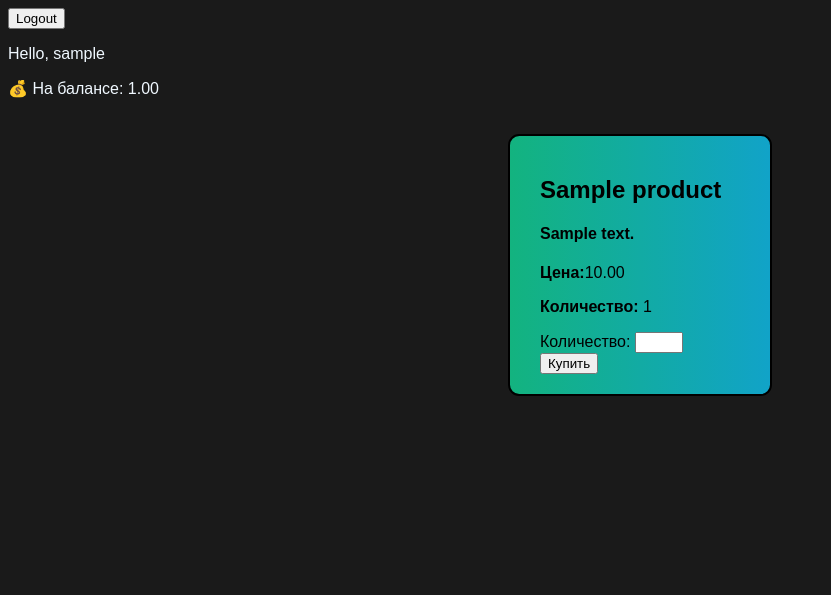
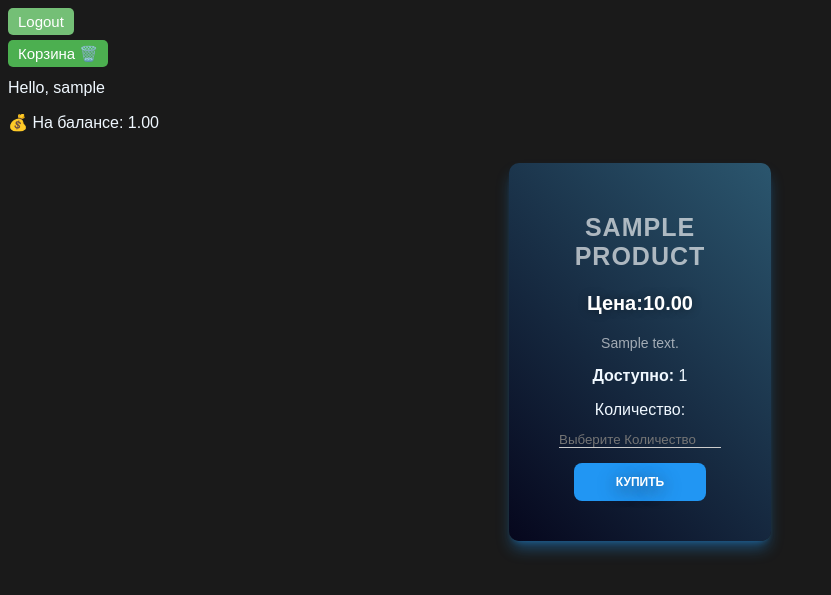
Before and after one commit to d0rian3/module_3_new, a Django app: page / in a window 1280 px wide. Shown: the top 595 px of the page, without its empty margins (0-831 px from the left). Run offline with Django 5.2, Linux system fonts and the light colour scheme; a user stored in the database is signed in; tables that the repository leaves empty hold one stand-in row (values such as "Sample post").

```diff
--- a/myapp/templates/base.html
+++ b/myapp/templates/base.html
@@ -8,6 +8,9 @@
     body {
       background-color: #1a1a1a;
       color: aliceblue;
+
+      position: relative;
+      font-family: sans-serif;
     }
     .fatherDiv {
       display: flex;
@@ -17,6 +20,7 @@
   </style>
   <body style="font-family: sans-serif">
     <nav>{%block nav%}{%endblock%}</nav>
+
     <div class="fatherDiv">{% block content %} {% endblock %}</div>
   </body>
 </html>
--- a/myapp/templates/product_list.html
+++ b/myapp/templates/product_list.html
@@ -1,9 +1,24 @@
 {% extends 'base.html' %} {%block nav%} {% if user.is_authenticated %}
+
+<style>
+  .logoutNav {
+    padding: 5px 10px;
+    background: #74bf76;
+    border: none;
+    border-radius: 5px;
+    color: white;
+    cursor: pointer;
+    font-size: 15px;
+    text-decoration: none;
+    margin-bottom: 10px;
+  }
+</style>
 <div>
   <form action="{% url 'logout' %}" method="post">
     {% csrf_token %}
-    <input type="submit" value="Logout" />
+    <input type="submit" value="Logout" class="logoutNav" />
   </form>
+  <a href="{% url 'purchase_lists' %}" class="buyList">Корзина 🗑️</a>
   <p>Hello, {{ user.username }}</p>
   <p>💰 На балансе: {{ user.wallet }}</p>
 </div>
@@ -23,28 +38,82 @@
   a:hover {
     background: #45a049;
   }
-  .cardWrapper {
-    --background: linear-gradient(to right, #13b37f 0%, #11a3c8 100%);
-    margin-top: 20px;
-    width: 200px;
 
-    padding: 20px 30px;
-    border-radius: 0.7rem;
-    overflow: visible;
-    background: #f7ba2b;
-    background: var(--background);
+  .countInput {
+    background-color: transparent;
+    border: none;
+    border-bottom: 1px solid #ccc;
+    color: #000;
+    padding: 8px 8px 0px 0px;
+    outline: none;
+    width: 70%;
+    margin: 5px 0px 15px 0px;
+  }
+  .buyButton {
+    -webkit-user-select: none;
+    -moz-user-select: none;
+    user-select: none;
+    border: none;
+    outline: none;
+    color: rgb(255 255 255);
+    text-transform: uppercase;
+    font-weight: 700;
+    font-size: 0.75rem;
+    padding: 0.75rem 1.5rem;
+    background-color: rgb(33 150 243);
+    border-radius: 0.5rem;
+    width: 60%;
+    text-shadow: 0px 4px 18px #2c3442;
+    cursor: pointer;
+  }
+  .card {
+    display: flex;
+    flex-direction: column;
+    align-items: center;
+    justify-content: space-around;
+    width: 260px;
+    padding: 20px 1px;
+    margin: 15px 10px;
+    text-align: center;
     position: relative;
-    z-index: 1;
-    color: black;
-    border: 2px solid black;
+    cursor: pointer;
+    box-shadow: 0 10px 15px -3px rgba(33, 150, 243, 0.4),
+      0 4px 6px -4px rgba(33, 150, 243, 0.4);
+    border-radius: 10px;
+    background-color: #6b6ecc;
+    background: linear-gradient(45deg, #04051dea 0%, #2b566e 100%);
+  }
+
+  .content {
+    padding: 20px;
+  }
+  .content .price {
+    color: white;
+    font-weight: 800;
+    font-size: 20px;
+    text-shadow: 0px 0px 10px rgba(0, 0, 0, 0.42);
+  }
+
+  .content .description {
+    color: rgba(255, 255, 255, 0.6);
+    margin-top: 10px;
+    font-size: 14px;
+  }
+  .content .title {
+    font-weight: 800;
+    text-transform: uppercase;
+    color: rgba(255, 255, 255, 0.64);
+    margin-top: 10px;
+    font-size: 25px;
+    letter-spacing: 1px;
   }
 </style>
-
-<div class="cardWrapper">
-  <h2>{{ product.title }}</h2>
-  <h4>{{ product.description }}</h4>
-  <p><b>Цена:</b>{{ product.price }}</p>
-  <p><b>Количество:</b> {{ product.count }}</p>
+<div class="card">
+  <div class="content">
+    <h2 class="title">{{ product.title }}</h2>
+    <p class="price"><b>Цена:</b>{{ product.price }}</p>
+    <div class="description">{{ product.description }}</div>
+    <p><b>Доступно:</b> {{ product.count }}</p>
     {% if user.is_authenticated %}
     <form method="post">
       {%csrf_token%}
@@ -54,15 +123,18 @@
         type="number"
         name="quantity"
         min="1"
+        class="countInput"
+        placeholder="Выберите Количество"
         max="{{ product.count }}"
         required
       />
-    <button type="submit">Купить</button>
+      <button type="submit" class="buyButton">Купить</button>
     </form>
     {% else %}
     <span>Wanna buy? <a href="{% url 'register' %}">Sign Up</a></span>
 
     {% endif %}
   </div>
+</div>
 
 {% endfor %} {% endblock %}
--- a/myapp/views.py
+++ b/myapp/views.py
@@ -4,13 +4,15 @@ from .models import Product, Purchase, Refund
 from django.contrib.auth.forms import UserCreationForm
 from django.contrib.auth.mixins import LoginRequiredMixin
 from django.contrib.auth.views import LoginView, LogoutView
-from django.views.generic import ListView, CreateView, UpdateView
+from django.views.generic import ListView, CreateView, UpdateView,DeleteView
 from django.shortcuts import redirect, get_object_or_404
 from django.contrib import messages
 from .models import User
 from django.db import transaction
 from django.contrib.auth.mixins import UserPassesTestMixin
+from django.urls import reverse_lazy
 from .forms import ProductForm
+from django.db.models import F, ExpressionWrapper, DecimalField
 from django.http import HttpResponseForbidden
 
 class CustomUserCreationForm(UserCreationForm):
@@ -33,9 +35,6 @@ class Register(CreateView):
 class Logout(LoginRequiredMixin, LogoutView):
     next_page = '/'
     login_url = 'login/'
-
-
-
 
 class ProductListView(ListView):
     model = Product
@@ -78,6 +77,19 @@ class ProductListView(ListView):
 
         messages.success(request, f"Успешно оплачено {quantity} x {product.title}")
         return redirect('product_list')
+
+class PurchaseList(ListView):
+    model = Purchase
+    template_name = 'purchase_list.html'
+    context_object_name = 'purchases'
+
+    def get_queryset(self):
+        return Purchase.objects.filter(user=self.request.user).annotate(
+            total_price = ExpressionWrapper(F('quantity') * F('product__price'),
+                                            output_field=DecimalField(max_digits=20, decimal_places=2)
+                                            )
+                                            )
+
 
 class AdminLoginView(LoginView):
     template_name = 'admin/admin_login.html'
@@ -131,3 +143,8 @@ class RefundProductAdmin(UpdateView):
     model = Product
     template_name = 'admin/refund_list.html'
     context_object_name = 'products'
+
+class DeleteProductAdmin(DeleteView):
+    model = Product
+    template_name = 'admin/product_list.html'
+    success_url = reverse_lazy('admin_product_list')
--- a/myproject/urls.py
+++ b/myproject/urls.py
@@ -1,5 +1,5 @@
 from django.urls import path
-from myapp.views import ProductListView, Login, Logout, Register,AdminProductListView,AdminLoginView,CreateProductAdmin,UpdateProductAdmin,RefundProductAdmin
+from myapp.views import ProductListView, Login, Logout, Register,AdminProductListView,AdminLoginView,CreateProductAdmin,UpdateProductAdmin,RefundProductAdmin,PurchaseList,DeleteProductAdmin
 
 
 urlpatterns = [
@@ -11,5 +11,8 @@ urlpatterns = [
     path('admin/product-list/', AdminProductListView.as_view(), name='admin_product_list'),
     path('admin/create-product/',CreateProductAdmin.as_view(), name='admin_create_product'),
     path('admin/update-product/<int:pk>/', UpdateProductAdmin.as_view(), name='admin_update_product'),
-    path('admin/refund-product/',RefundProductAdmin.as_view(), name='admin_refund_product')
+    path('admin/refund-product/',RefundProductAdmin.as_view(), name='admin_refund_product'),
+    path('purchase_lists', PurchaseList.as_view(), name='purchase_lists'),
+    path('admin/product-delete/<int:pk>/', DeleteProductAdmin.as_view(), name='admin_delete_product'),
+
 ]
```
Also changed, not shown: myapp/templates/admin/product_list.html (+74 -26 lines), myapp/templates/purchase_list.html (added, +47 -0 lines). Lines whose indentation alone changed are shown as unchanged.
